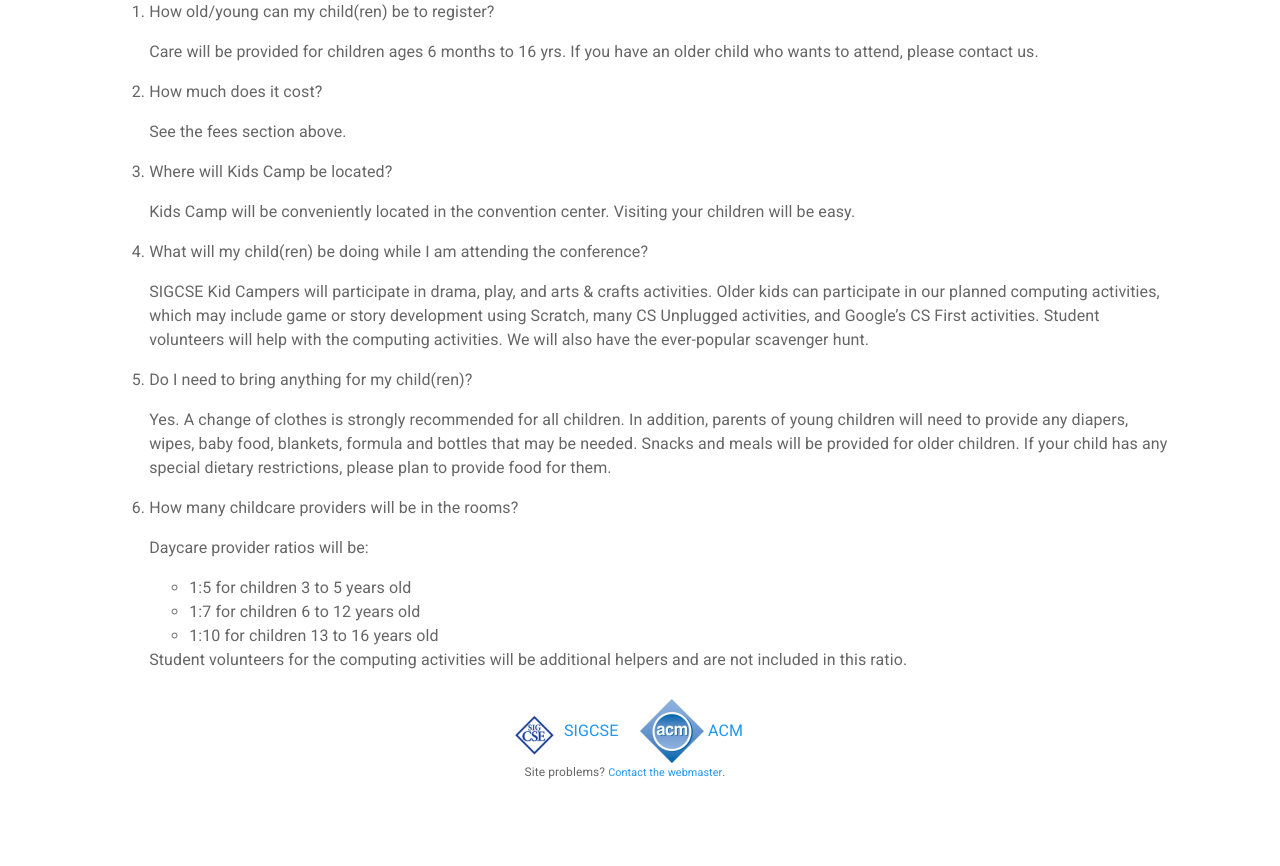
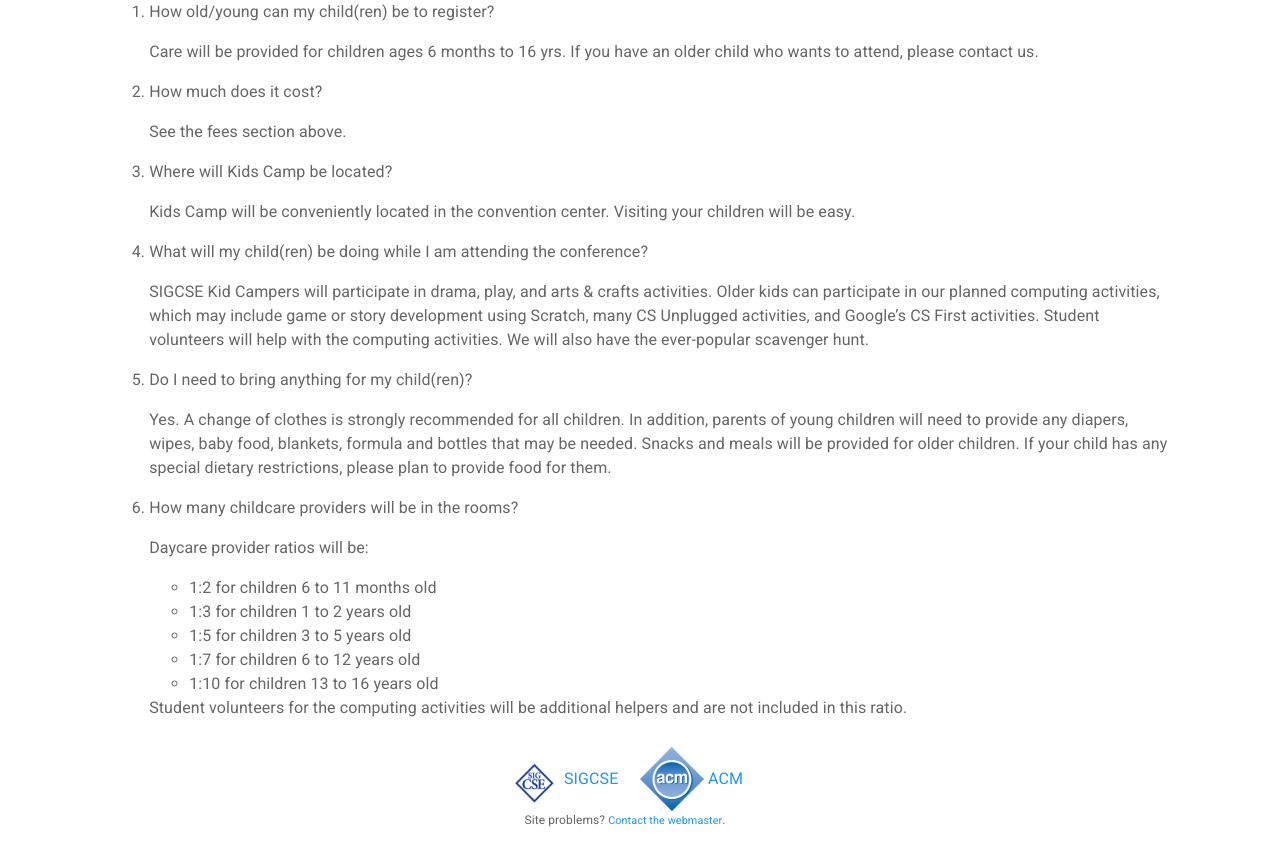
Before and after one commit to sigcsets/sigcse2018, a Jekyll site: the page built from attendees/kidscamp.md, in a window 1280 px wide and 900 px high, scrolled down 923 px. Shown: the top 866 px of the window. Built offline with Jekyll 4.4.1, drawn with Linux system fonts in a browser that asks for light colours.

Commit message:
kids camp changes

```diff
--- a/attendees/kidscamp.md
+++ b/attendees/kidscamp.md
@@ -82,6 +82,8 @@ around the theme of **Superheroes**.-->
 
     Daycare provider ratios will be:
 
+      * 1:2 for children 6 to 11 months old
+      * 1:3 for children 1 to 2 years old
       * 1:5 for children 3 to 5 years old
       * 1:7 for children 6 to 12 years old
       * 1:10 for children 13 to 16 years old
```
